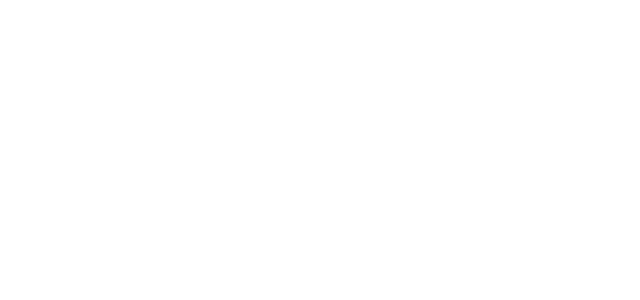
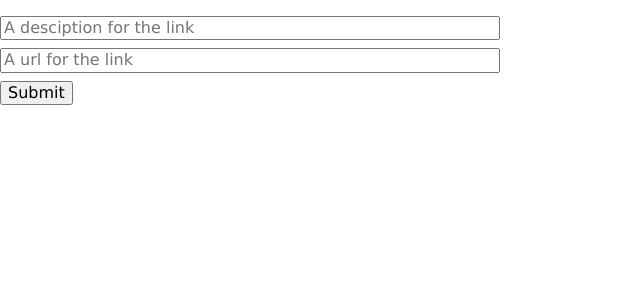
Before and after one commit to chikeibezim/hackernews-apollo, a React (Vite) app: page / in a window 1280 px wide. Shown: the top 300 px of the page, without its empty margins (0-640 px from the left). Built offline with nearby package versions, Linux system fonts and the light colour scheme.

Commit message:
mutation for links

```diff
--- a/src/components/App.jsx
+++ b/src/components/App.jsx
@@ -1,5 +1,6 @@
 import { useState } from 'react'
 import LinkList from './LinkList'
+import CreateLink from './CreateLink'
 // import '../styles/App.css'
 
 function App() {
@@ -7,7 +8,7 @@
 
   return (
     <div className="App">
-      <LinkList />
+      <CreateLink />
     </div>
   )
 }
--- /dev/null
+++ b/src/components/CreateLink.jsx
@@ -0,0 +1,62 @@
+import React, { useState } from 'react';
+import { useMutation, gql } from '@apollo/client'
+
+const CreateLink = () => {
+    const [ formState, setFormState ] = useState({
+        description: "",
+        url: ""
+
+    });
+
+    const CREATE_LINK_MUTATION = gql`
+        mutation PostMutation(
+            $description: String!
+            $url: String!
+        ) {
+            post (description: $description, url: $url) {
+                id
+                createdAt
+                url
+                description
+            }
+        }
+    `
+
+    //here, we destrcuture out a function that can be used to call the mutauon
+    const [createLink] = useMutation(CREATE_LINK_MUTATION, {
+        variables: {
+            description: formState.description,
+            url: formState.url
+        }
+    });
+
+    return (
+        <div>
+            <form onSubmit={(e) => {
+                e.preventDefault();
+                createLink();
+            }}>
+                <div className='flex flex-column mt3'>
+                    <input
+                        className='mb2'
+                        value={formState.description}
+                        onChange={(e) => setFormState({ ...formState, description: e.target.value})}
+                        type="text"
+                        placeholder='A desciption for the link'
+                    />
+
+                    <input
+                        className='mb2'
+                        value={formState.url}
+                        onChange={(e) => setFormState({ ...formState, url: e.target.value})}
+                        type="text"
+                        placeholder='A url for the link'
+                    />
+                </div>
+                <button type='submit'>Submit</button>
+            </form>
+        </div>
+    )
+}
+
+export default CreateLink;
```
